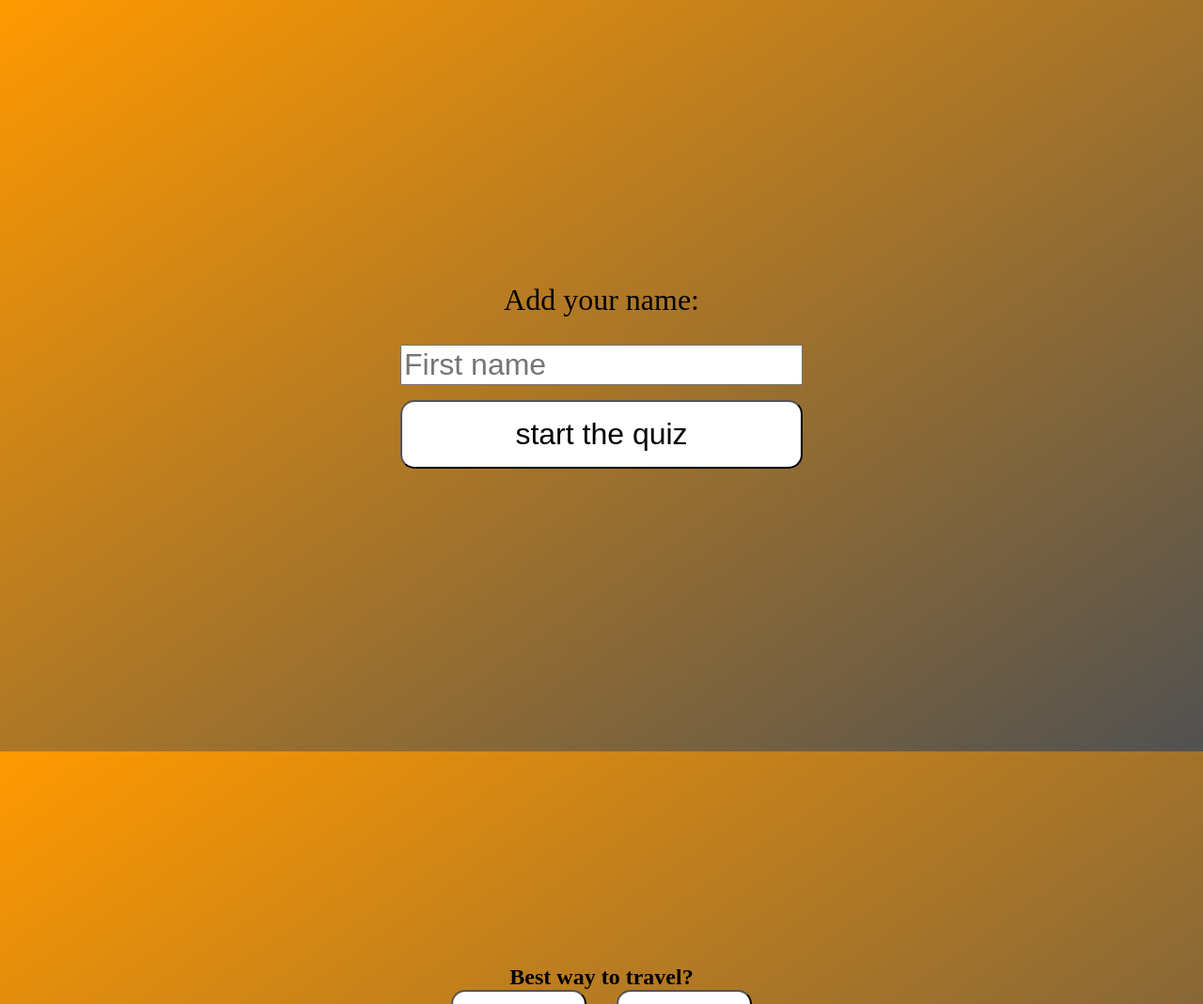
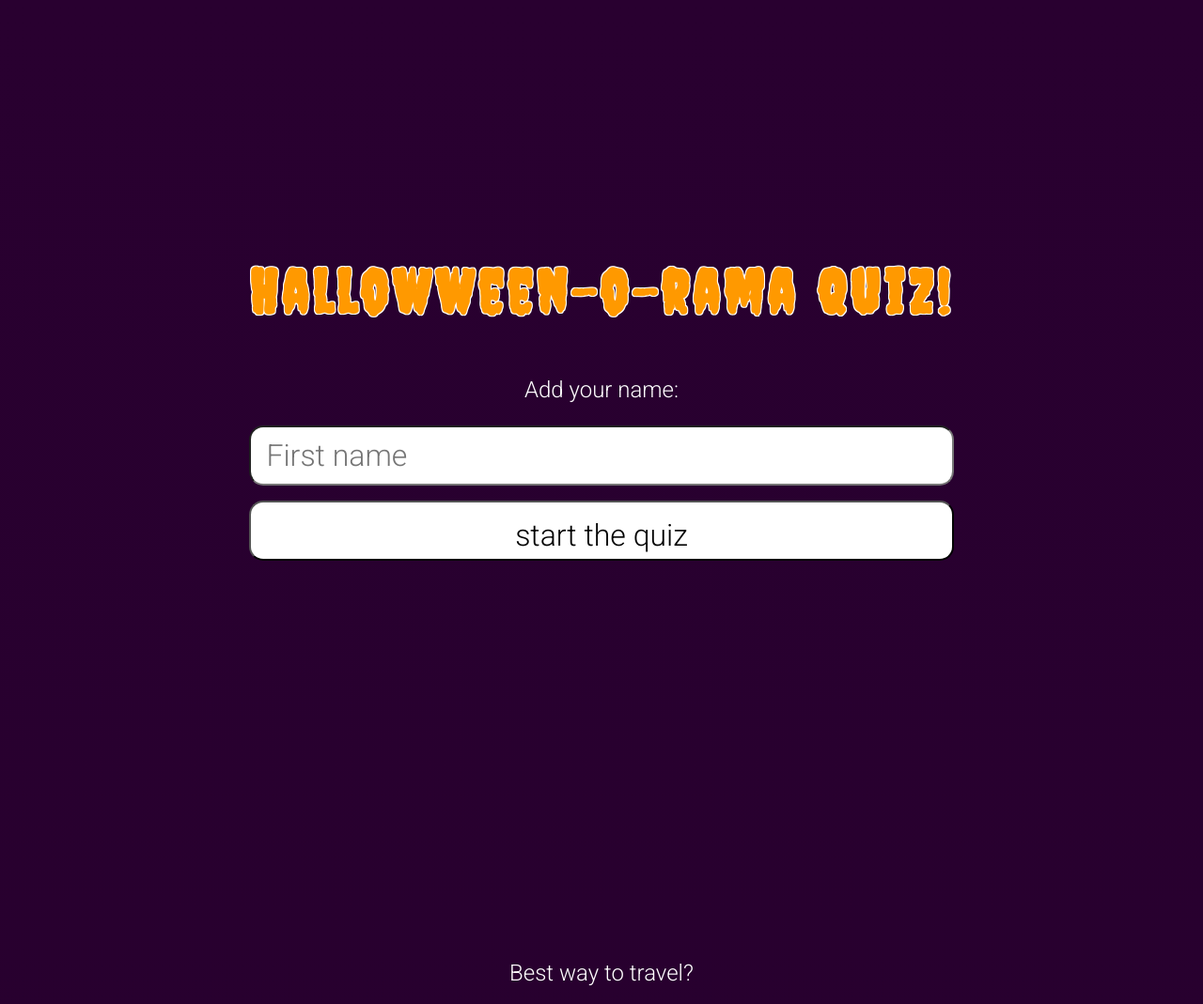
Before and after one commit to egiiiiil/dream-team-halloween-quiz, a website with bundled scripts: page index.html in a window 1280 px wide. Shown: the top 1069 px of the page at 94% size. Built offline with nearby package versions, Linux system fonts and the light colour scheme.

Commit message:
changes in styling

```diff
--- a/scripts/layout.js
+++ b/scripts/layout.js
@@ -4,11 +4,13 @@ const bodyTag = document.querySelector("body");
 const startButton = document.createElement("button");
 
 function createForm() {
+	let h1 = document.createElement("h1");
 	let label = document.createElement("label");
 	let form = document.createElement("form");
 	let input = document.createElement("input");
 
 	//DONE Add label
+	h1.innerHTML = "Hallowween-o-rama Quiz!"
 	label.innerHTML = "Add your name:";
 	label.htmlFor = "userNameInput";
 	form.id = "inputForm";
@@ -22,6 +24,7 @@ function createForm() {
 	startButton.type = "submit";
 	startButton.id = "startButton";
 
+	form.append(h1);
 	form.append(label);
 	form.append(input);
 	form.append(startButton);
@@ -69,7 +72,7 @@ const answerCategory = ["a", "b", "c", "d"];
 //Section is an object
 function createContent(section, section_id, QnA) {
 	//Questions
-	let question = document.createElement("h1");
+	let question = document.createElement("label");
 	question.innerHTML = QnA.question;
 	section.append(question);
 	//Div BtnWrapper
@@ -167,7 +170,7 @@ function createSubmitResultsSection() {
 	let section = createSection("section9");
 
 	//Text "Click this btn to see your results"
-	let showResultsText = document.createElement("h1");
+	let showResultsText = document.createElement("label");
 	showResultsText.innerHTML = "Click this button to show your result";
 	showResultsText.className = "resultsH1";
 	section.append(showResultsText);
@@ -228,7 +231,7 @@ async function createResultSection() {
 	let infoDiv = createDiv("movieDiv", "sectionResults", containerDiv);
 
 	//p "Your category is..." ( result from get category)
-	let heading = document.createElement("h1");
+	let heading = document.createElement("h2");
 	heading.innerHTML = "You should watch this movie:";
 	// heading.innerHTML = "Your category is ";
 	posterDiv.innerHTML = `<img src="${movie.moviePoster}">`;
--- a/styles/style.scss
+++ b/styles/style.scss
@@ -1,5 +1,44 @@
+@import url("https://fonts.googleapis.com/css2?family=Creepster&family=Roboto:wght@300&display=swap");
 * {
-	margin: 0;
+	font-family: "Roboto", sans-serif;
+}
+h1,
+h2 {
+	font-family: "Creepster", cursive;
+}
+h1 {
+	color: #ff9900;
+	font-size: 4em;
+	text-align: center;
+	text-shadow: -1px -1px 0 #fff, 1px -1px 0 #fff, -1px 1px 0 #fff,
+		1px 1px 0 #fff;
+	letter-spacing: 5px;
+}
+h2,
+p {
+	color: #fff;
+}
+label,
+button {
+	font-family: "Roboto", sans-serif;
+	font-size: 1.5em;
+}
+label {
+	color: #fff;
+}
+input[type="text"] {
+	width: 100%;
+	border-radius: 15px;
+	height: 2em;
+	padding-left: 0.5em;
+}
+body {
+	background-color: #210026;
+	background: linear-gradient(180deg, #290030 0%, #210026 100%);
+}
+/* ------------------- */
+* {
+	/* margin: 0; */
 	box-sizing: border-box;
 }
 
@@ -26,8 +65,8 @@ input[type="text"] {
 }
 
 label {
-	font-size: 2rem;
-	margin-bottom: 7%;
+	/* font-size: 2rem; */
+	margin-bottom: 1em;
 }
 
 #startButton {
@@ -38,6 +77,7 @@ label {
 	font-size: 2rem;
 	margin-top: 1rem;
 	width: 100%;
+	height: 2em;
 	padding: 1rem;
 	border-radius: 15px;
 }
@@ -62,7 +102,7 @@ a #btn_Last {
 /* SECOND SECTION   */
 section {
 	height: 100vh;
-	background-image: repeating-linear-gradient(145deg, #ff9900, #515151);
+	/* 	background-image: repeating-linear-gradient(145deg, #ff9900, #515151); */
 }
 
 .answer_wrapper {
```
Also changed, not shown: styles/style.css.
